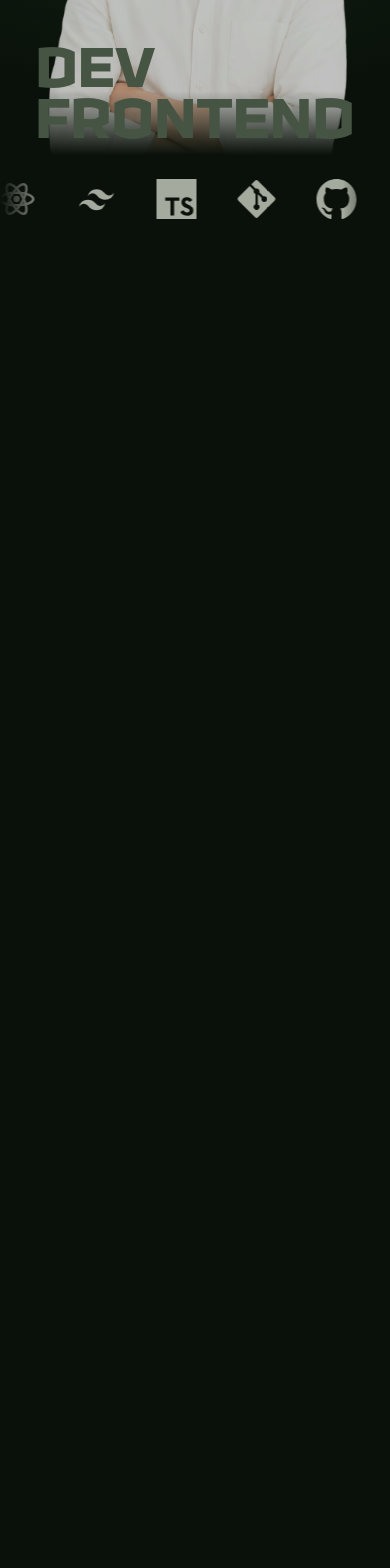
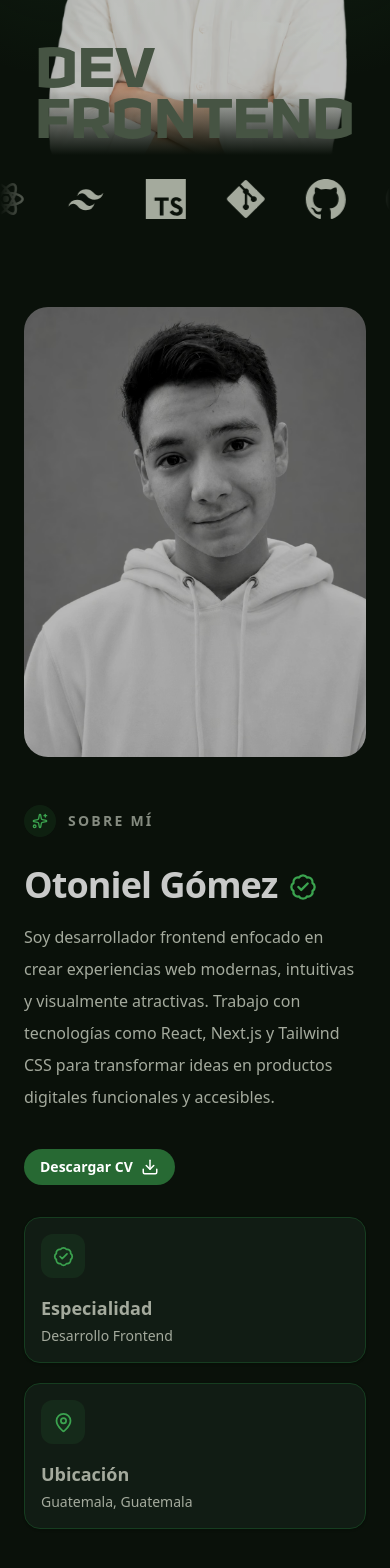
Before and after one commit to OtonielG/otoniel-portfolio, a Next.js app: page / in a window 390 px wide. Shown: the part 350-1918 px from the top of the page. Before the commit the page ends 844 px from the top, so only its background shows below. Built offline with nearby package versions, Linux system fonts and the light colour scheme.

Commit message:
feat: add About section with responsive layout and integrate lucide-react icons

```diff
--- a/package.json
+++ b/package.json
@@ -9,6 +9,7 @@
     "lint": "eslint"
   },
   "dependencies": {
+    "lucide-react": "^1.24.0",
     "next": "16.2.10",
     "react": "19.2.4",
     "react-dom": "19.2.4"
--- a/src/app/page.tsx
+++ b/src/app/page.tsx
@@ -1,3 +1,4 @@
+import About from "@/components/sections/acerca-de";
 import Hero from "@/components/sections/hero";
 import TechCarousel from "@/components/ui/tech-carousel";
 
@@ -6,6 +7,7 @@ export default function Home() {
     <div className="">
       <Hero />
       <TechCarousel />
+      <About />
     </div>
   );
 }
--- a/src/components/layout/header.tsx
+++ b/src/components/layout/header.tsx
@@ -136,14 +136,14 @@ export default function Navbar() {
             shrink-0
             whitespace-nowrap
             rounded-full
-            bg-primary
+            bg-primary/70
             px-4 py-2
             text-sm md:text-base font-semibold
             text-white
             transition-all
 
             hover:-translate-y-0.5
-            hover:bg-primary-hover
+            hover:bg-primary-hover/80
             hover:shadow-[0_6px_20px_rgba(59,163,79,0.15)]
 
             focus-visible:outline-none
@@ -159,7 +159,7 @@ export default function Navbar() {
             lg:py-2.5
           "
         >
-          Get in touch
+          Contáctame
         </Link>
       </nav>
     </header>
--- /dev/null
+++ b/src/components/sections/acerca-de.tsx
@@ -0,0 +1,111 @@
+import Image from "next/image";
+import { BadgeCheck, Download, MapPin, Sparkles } from "lucide-react";
+
+export default function About() {
+  return (
+    <section id="sobre-mi" className="bg-surface px-6 py-16 md:px-12 lg:px-20">
+      <div className="mx-auto grid max-w-7xl gap-10 lg:grid-cols-[0.85fr_1.15fr] lg:items-stretch">
+        <div className="relative min-h-[450px] overflow-hidden rounded-3xl lg:min-h-[600px]">
+          <Image
+            src="/images/about/about-photo.avif"
+            alt="Fotografía de Otoniel Gómez"
+            fill
+            sizes="(max-width: 1024px) 100vw, 42vw"
+            className="object-cover brightness-75 contrast-105"
+          />
+        </div>
+
+        <div className="flex flex-col py-2 lg:justify-center lg:py-5">
+          <div className="mb-7 flex items-center gap-3">
+            <span className="flex size-8 items-center justify-center rounded-full bg-primary/10 text-primary">
+              <Sparkles size={16} />
+            </span>
+
+            <span className="text-sm font-semibold uppercase tracking-[0.16em] text-muted/80">
+              Sobre mí
+            </span>
+          </div>
+
+          <div className="flex items-center gap-3">
+            <h2 className="text-4xl font-bold tracking-tight text-foreground/80 sm:text-5xl lg:text-6xl">
+              Otoniel Gómez
+            </h2>
+
+            <BadgeCheck className="mt-1 size-7 text-primary lg:size-8" />
+          </div>
+
+          <p className="mt-4 max-w-3xl text-base leading-8 text-muted sm:text-lg">
+            Soy desarrollador frontend enfocado en crear experiencias web
+            modernas, intuitivas y visualmente atractivas. Trabajo con
+            tecnologías como React, Next.js y Tailwind CSS para transformar
+            ideas en productos digitales funcionales y accesibles.
+          </p>
+
+          <a
+            href="/documents/otoniel-gomez-cv.pdf"
+            download="Otoniel-Gomez-CV.pdf"
+            className="
+              mt-9
+              flex
+              w-fit
+              shrink-0
+              items-center
+              gap-2
+              whitespace-nowrap
+              rounded-full
+              bg-primary/60
+              px-4
+              py-2
+              text-sm
+              font-semibold
+              text-white
+              transition-all
+
+              hover:-translate-y-0.5
+              hover:bg-primary-hover/70
+              hover:shadow-[0_6px_20px_rgba(59,163,79,0.15)]
+
+              focus-visible:outline-none
+              focus-visible:ring-2
+              focus-visible:ring-primary
+              focus-visible:ring-offset-2
+              focus-visible:ring-offset-background
+
+              md:px-4
+              md:py-2
+              md:text-base
+
+              lg:px-5
+              lg:py-2.5
+            "
+          >
+            Descargar CV
+            <Download size={18} aria-hidden="true" />
+          </a>
+
+          <div className="mt-8 grid gap-5 sm:grid-cols-2">
+            <article className="rounded-2xl border border-border bg-card p-4 shadow-sm">
+              <div className="mb-4 flex size-11 items-center justify-center rounded-xl bg-primary/10 text-primary">
+                <BadgeCheck size={21} />
+              </div>
+
+              <h3 className="text-lg font-bold text-muted">Especialidad</h3>
+
+              <p className="mt-1 text-sm text-muted">Desarrollo Frontend</p>
+            </article>
+
+            <article className="rounded-2xl border border-border bg-card p-4 shadow-sm">
+              <div className="mb-4 flex size-11 items-center justify-center rounded-xl bg-primary/10 text-primary">
+                <MapPin size={21} />
+              </div>
+
+              <h3 className="text-lg font-bold text-muted">Ubicación</h3>
+
+              <p className="mt-1 text-sm text-muted">Guatemala, Guatemala</p>
+            </article>
+          </div>
+        </div>
+      </div>
+    </section>
+  );
+}
```
Also changed, not shown: public/images/about/about-photo.avif (added), 1 other file (tests, documents, lock files or other folders).
